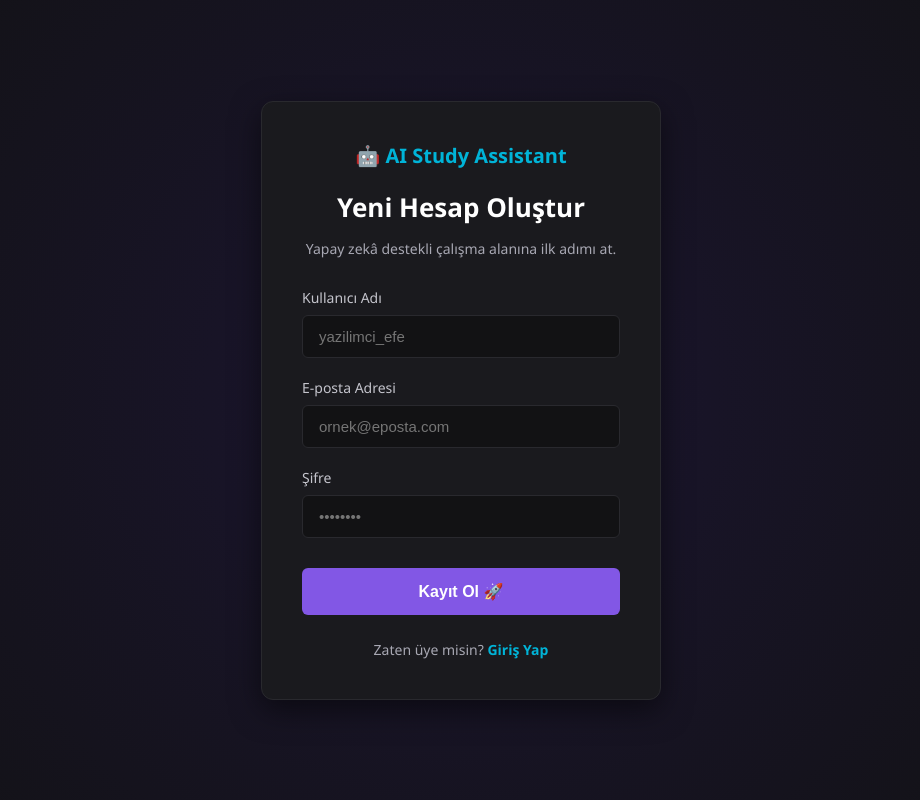
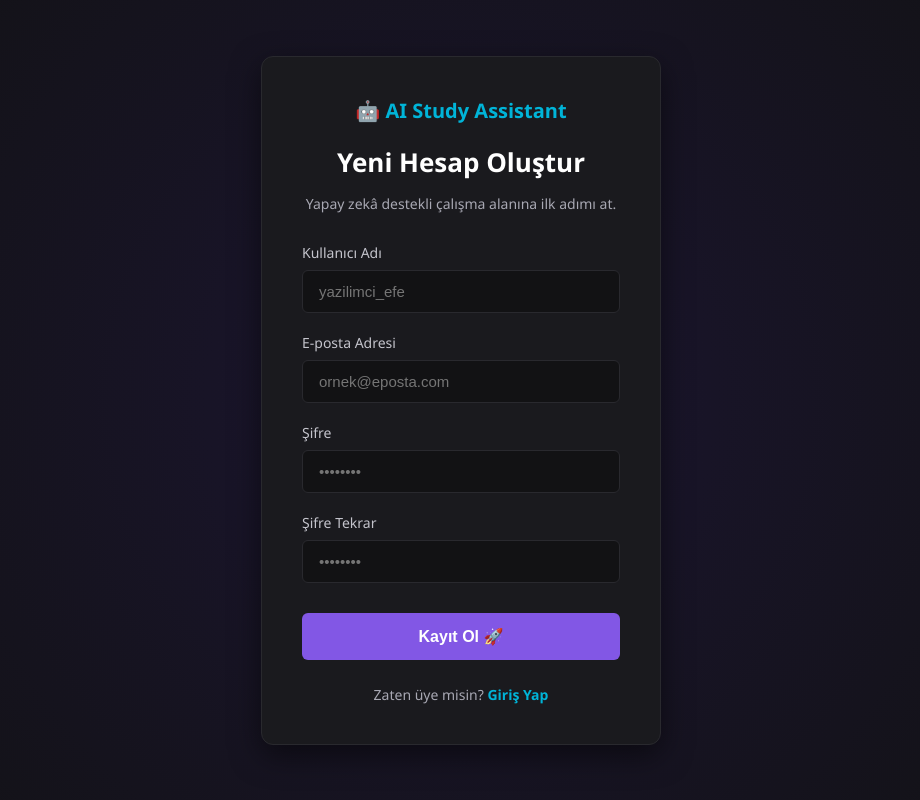
Before and after one commit to melekcoder/AI-Study-Assistant, a Flask app: page /register in a window 1280 px wide. Shown: the whole page, without its empty margins (179-1099 px from the left). Run offline with Flask 3, Linux system fonts and the light colour scheme.

Commit message:
Register page completed

```diff
--- a/templates/register.html
+++ b/templates/register.html
@@ -30,6 +30,11 @@
                     <input type="password" id="password" name="password" placeholder="••••••••" required>
                 </div>
 
+                <div class="input-group">
+    <label for="confirm_password">Şifre Tekrar</label>
+    <input type="password" id="confirm_password" name="confirm_password" placeholder="••••••••" required>
+</div>
+
                 <button type="submit" class="auth-btn">Kayıt Ol 🚀</button>
             </form>
 
```
